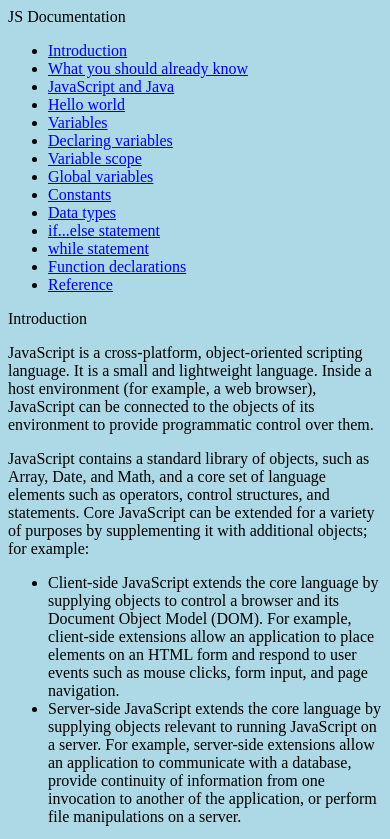
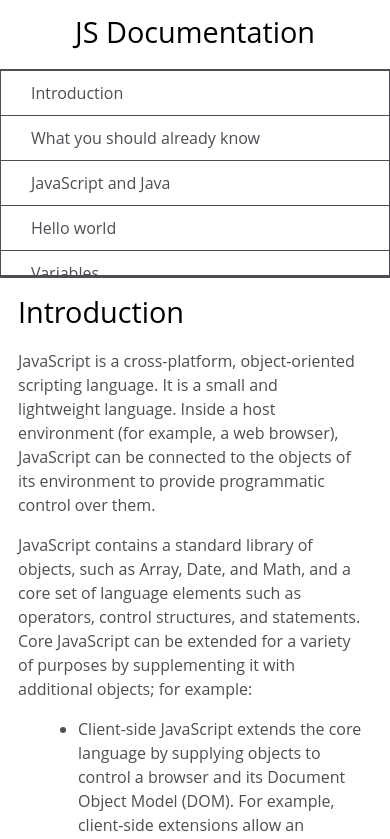
Before and after one commit to SoftwareStudios/JS_Documentation, a plain HTML site: page index.html in a window 390 px wide. Shown: the top 839 px of the page. Drawn offline with Linux system fonts and the light colour scheme.

Commit message:
Add styles and media queries to styles.css
Also, updated README.md to include difficulties faced and add anchor
tag in README to MND JavaScript Document.

```diff
--- a/index.html
+++ b/index.html
@@ -249,7 +249,7 @@
         <section class="main-section" id="reference">
             <header>Reference</header>
             <ul>
-                <li>All the documentation in this page is taken from MDN</li>
+                <li>All the documentation in this page is taken from <a href="https://developer.mozilla.org/en-US/docs/Web/JavaScript">MDN</a></li>
             </ul>
         </section>
     </main>
--- a/styles.css
+++ b/styles.css
@@ -1,5 +1,128 @@
-@media only screen and (max-width: 600px) {
-    body {
-      background-color: lightblue;
-    }
+html,
+body {
+  min-width: 290px;
+  color: #4d4e53;
+  background-color: #ffffff;
+  font-family: 'Open Sans', Arial, sans-serif;
+  line-height: 1.5;
+}
+
+#navbar {
+  position: fixed;
+  min-width: 290px;
+  top: 0px;
+  left: 0px;
+  width: 300px;
+  height: 100%;
+  border-right: solid;
+  border-color: rgba(0, 22, 22, 0.4);
+}
+
+header {
+  color: black;
+  margin: 10px;
+  text-align: center;
+  font-size: 1.8em;
+  font-weight: thin;
+}
+
+#main-doc header {
+  text-align: left;
+  margin: 0px;
+}
+
+#navbar ul {
+  height: 88%;
+  padding: 0;
+  overflow-y: auto;
+  overflow-x: hidden;
+}
+
+#navbar li {
+  color: #4d4e53;
+  border-top: 1px solid;
+  list-style: none;
+  position: relative;
+  width: 100%;
+}
+
+#navbar a {
+  display: block;
+  padding: 10px 30px;
+  color: #4d4e53;
+  text-decoration: none;
+  cursor: pointer;
+}
+
+#main-doc {
+  position: absolute;
+  margin-left: 310px;
+  padding: 20px;
+  margin-bottom: 110px;
+}
+
+section article {
+  color: #4d4e53;
+  margin: 15px;
+  font-size: 0.96em;
+}
+
+section li {
+  margin: 15px 0px 0px 20px;
+}
+
+code {
+  display: block;
+  text-align: left;
+  white-space: pre-line;
+  position: relative;
+  word-break: normal;
+  word-wrap: normal;
+  line-height: 2;
+  background-color: #f7f7f7;
+  padding: 15px;
+  margin: 10px;
+  border-radius: 5px;
+}
+
+@media only screen and (max-width: 815px) {
+  /* For mobile phones: */
+  #navbar ul {
+    border: 1px solid;
+    height: 207px;
   }
+
+  #navbar {
+    background-color: white;
+    position: absolute;
+    top: 0;
+    padding: 0;
+    margin: 0;
+    width: 100%;
+    max-height: 275px;
+    border: none;
+    z-index: 1;
+    border-bottom: 2px solid;
+  }
+
+  #main-doc {
+    position: relative;
+    margin-left: 0px;
+    margin-top: 270px;
+  }
+}
+
+@media only screen and (max-width: 400px) {
+  #main-doc {
+    margin-left: -10px;
+  }
+
+  code {
+    margin-left: -20px;
+    width: 100%;
+    padding: 15px;
+    padding-left: 10px;
+    padding-right: 45px;
+    min-width: 233px;
+  }
+}
```
Also changed, not shown: 1 other file.
